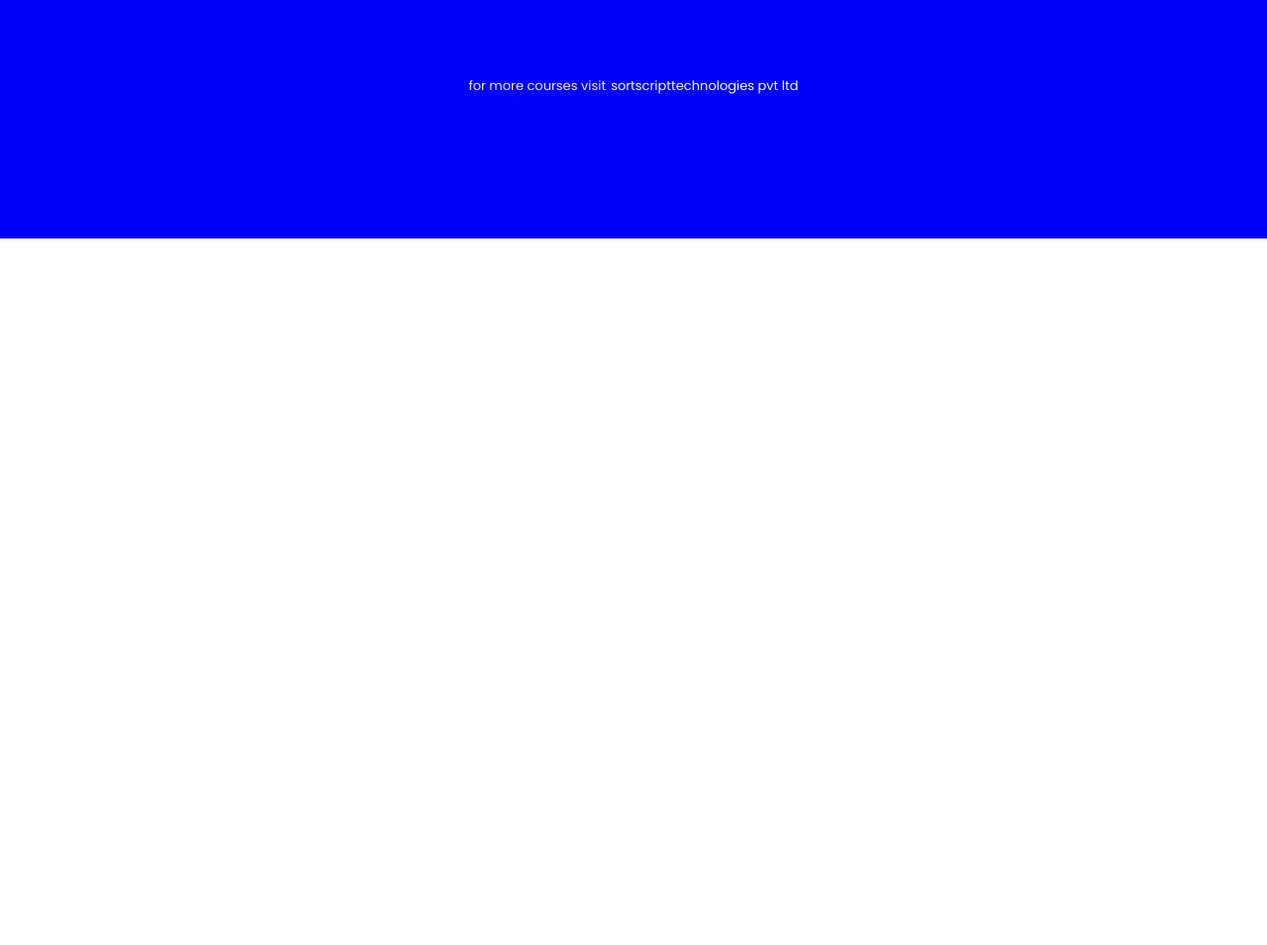
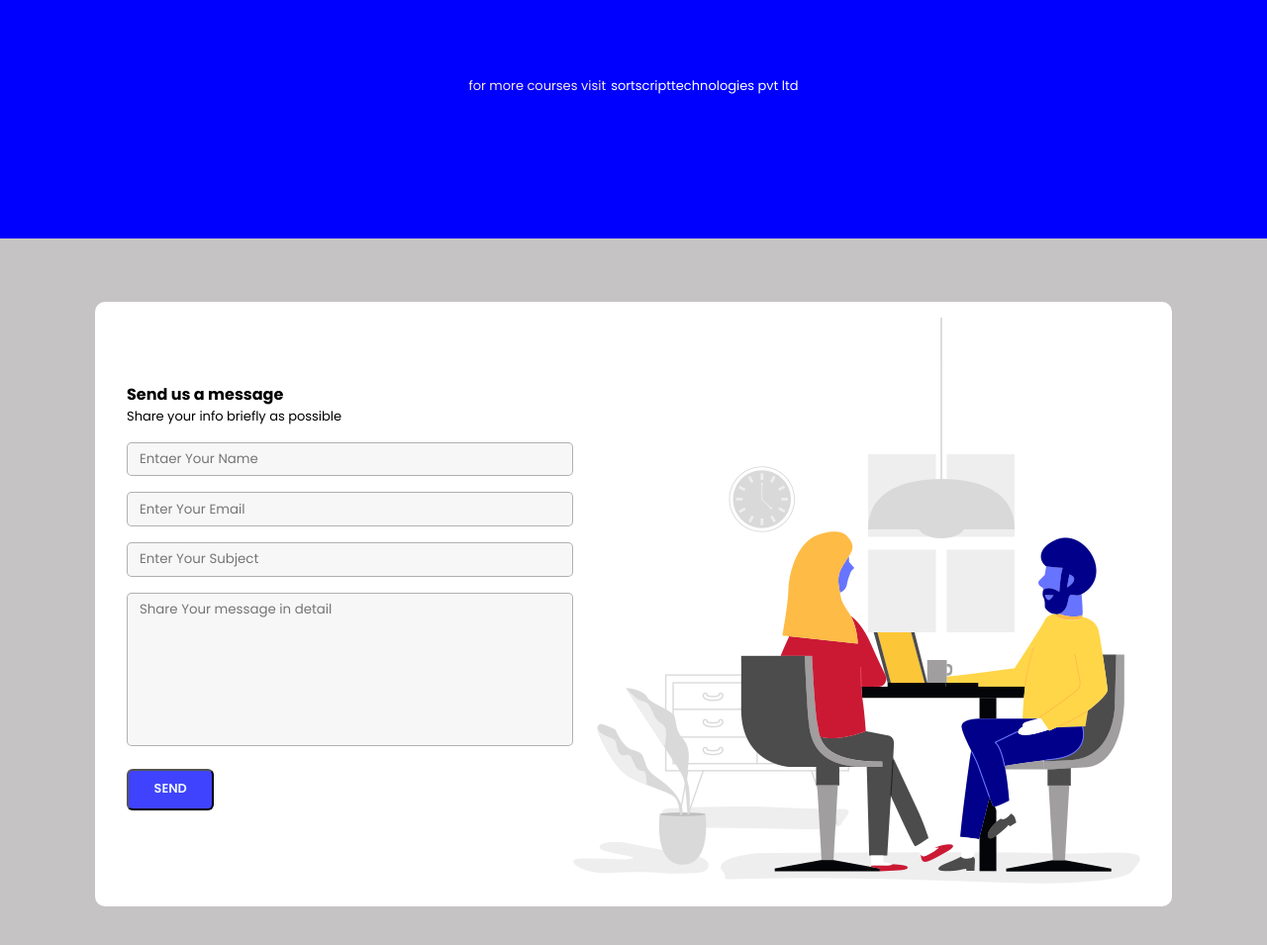
Before and after one commit to 2217Anonymous/webdesign, a plain HTML site: page index.html in a window 1280 px wide. Shown: the part 2271-3226 px from the top of the page at 99% size. Before the commit the page ends 2512 px from the top, so only its background shows below. Drawn offline with Linux system fonts and the light colour scheme; a web font is replaced by a local one.

Commit message:
feature-Contact

```diff
--- /dev/null
+++ b/assets/scss/components/_forms.scss
@@ -0,0 +1,23 @@
+@use '../abstract/function' as func;
+.form-control{
+    padding: 0.4rem 0.75rem;
+    border:1px solid rgba(150, 144, 144, 0.692);
+    background-color: rgb(247,247,247);
+    border-radius:5px;
+    outline: none;
+    width: 100%;
+
+    &:focus{
+        border:2px solid func.theme-color();
+    }
+}
+
+.resize-x{
+    resize: horizontal;
+}
+.resize-y{
+    resize: vertical;
+}
+.resize-none{
+    resize: none;
+}
--- a/assets/scss/main.scss
+++ b/assets/scss/main.scss
@@ -23,3 +23,4 @@
 @import "./pages/about";
 @import "./pages/roadmap";
 @import "./pages/services";
+@import "./pages/contact";
--- /dev/null
+++ b/assets/scss/pages/_contact.scss
@@ -0,0 +1,22 @@
+@use '../abstract/function' as func;
+@import "../components/forms";
+.contact{
+    padding:4rem 6rem;
+    background-color: rgba(185, 183, 183, 0.829);
+    &--card{
+        p{
+            font-size: small;
+        }
+        background-color: white;
+        display: flex;
+        justify-content: space-between;
+        align-items: center;
+        border-radius: 10px;
+        padding: 1rem 2rem;
+
+        &__form{
+            flex-grow: 1;
+        }
+    }
+
+}
--- a/assets/scss/pages/_services.scss
+++ b/assets/scss/pages/_services.scss
@@ -64,6 +64,4 @@
             color:black
         }
     }
-
-
 }
--- a/index.html
+++ b/index.html
@@ -195,6 +195,37 @@
             </div>
         </section>
         <!-- ========== End Services ========== -->
+
+        <!-- ========== Start Contact ========== -->
+        <section class="contact">
+            <div class="contact--card">
+                <form class="contact--card__form space-y-1" method="POST" action="/">
+                    <div class="contact--area__header">
+                        <h4>Send us a message</h4>
+                        <p>Share your info briefly as possible</p>
+                    </div>
+                    <div>
+                        <input type="text" class="form-control" name="" placeholder="Entaer Your Name" id=""/>
+                    </div>
+                    <div>
+                        <input type="email" class="form-control" name="" placeholder="Enter Your Email" id=""/>
+                    </div>
+                    <div>
+                        <input type="subject" class="form-control" name="" placeholder="Enter Your Subject" id=""/>
+                    </div>
+                    <div>
+                        <textarea class="resize-none form-control" rows="7" name="" placeholder="Share Your message in detail" id=""></textarea>
+                    </div>
+                    <div>
+                        <button type="submit" class="btn-primary">Send</button>
+                    </div>
+                </form>
+                <div class="contact--card__img">
+                    <img src="assets/cyberdude-contact.png" alt="">
+                </div>
+            </div>
+        </section>
+        <!-- ========== End Contact ========== -->
     </main>
     <!-- ========== End Main ========== -->
     <!-- ========== Start Footer ========== -->
```
Also changed, not shown: assets/css/main.css, 1 other file.
